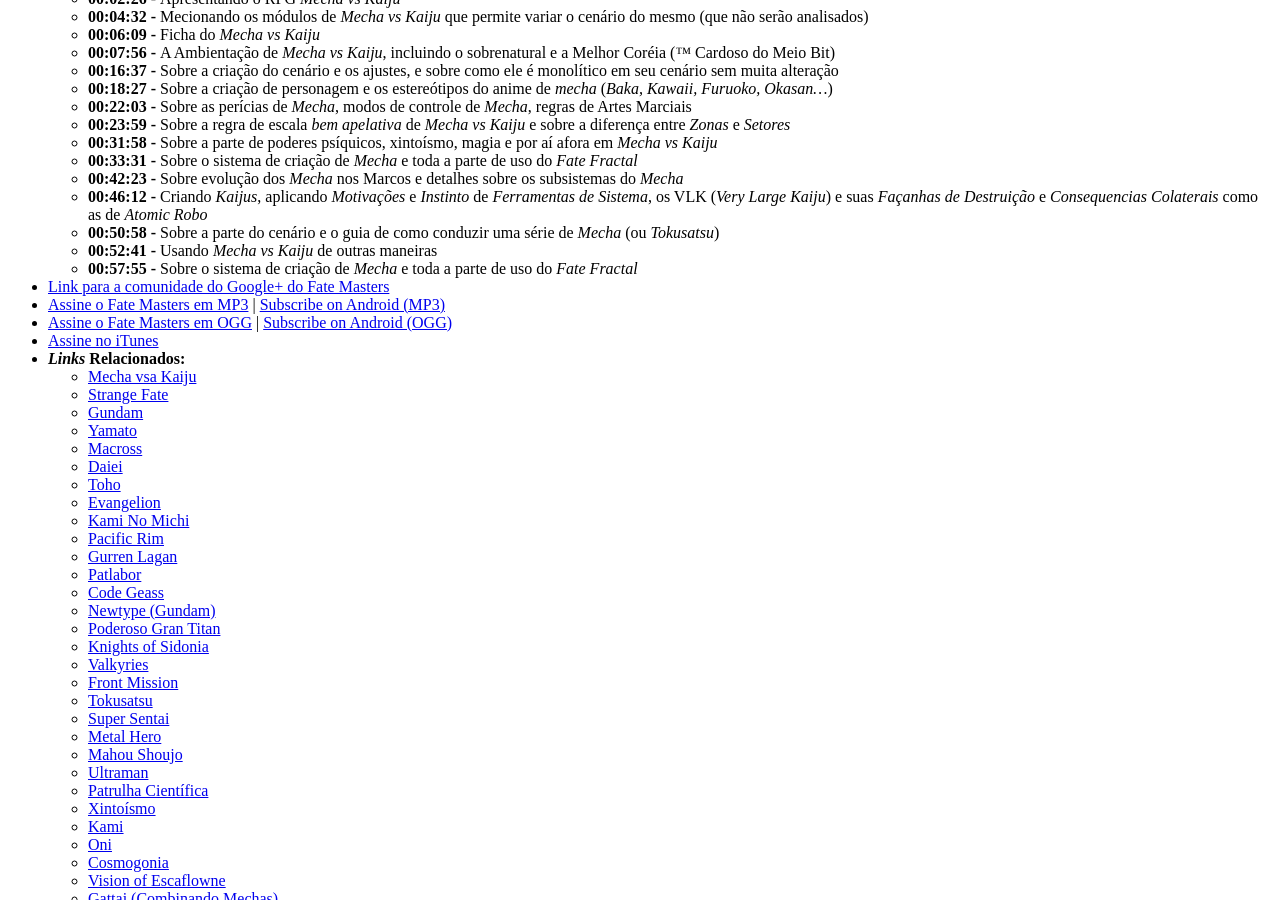
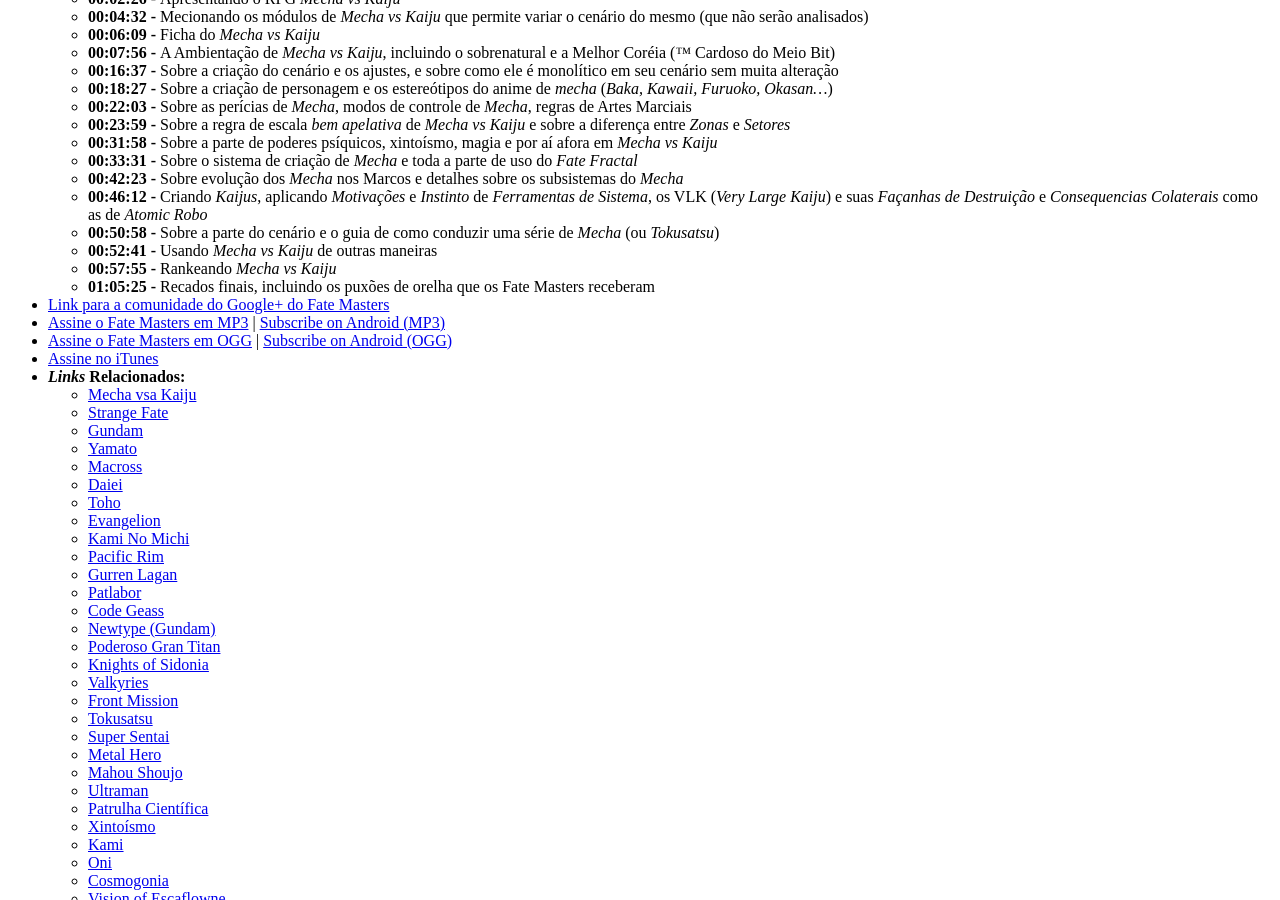
Before and after one commit to fatemasters/fatemasters, a Jekyll site: the page built from _posts/2017-09-04-FateMasters32-AnalisaMechaVsKaiju.md, in a window 1280 px wide and 900 px high, scrolled down 2418 px. Built offline with Jekyll 4.4.1, drawn with Linux system fonts in a browser that asks for light colours; nearby versions of some CDN libraries; some web fonts are replaced; library files that are not in the unit come from our copies.

Commit message:
Correções em Mecha vs Kaiju

```diff
--- a/_posts/2017-09-04-FateMasters32-AnalisaMechaVsKaiju.md
+++ b/_posts/2017-09-04-FateMasters32-AnalisaMechaVsKaiju.md
@@ -145,8 +145,9 @@
   - time: "00:52:41"
     text: Usando _Mecha vs Kaiju_ de outras maneiras
   - time: "00:57:55"
-    text: Sobre o sistema de criação de _Mecha_ e toda a parte de uso do _Fate Fractal_
-
+    text: Rankeando _Mecha vs Kaiju_
+  - time: "01:05:25"
+    text: Recados finais, incluindo os puxões de orelha que os Fate Masters receberam
 episode: 50
 ---
 
```
Also changed, not shown: other parts of _posts/2017-09-04-FateMasters32-AnalisaMechaVsKaiju.md (+1 -1 lines).
